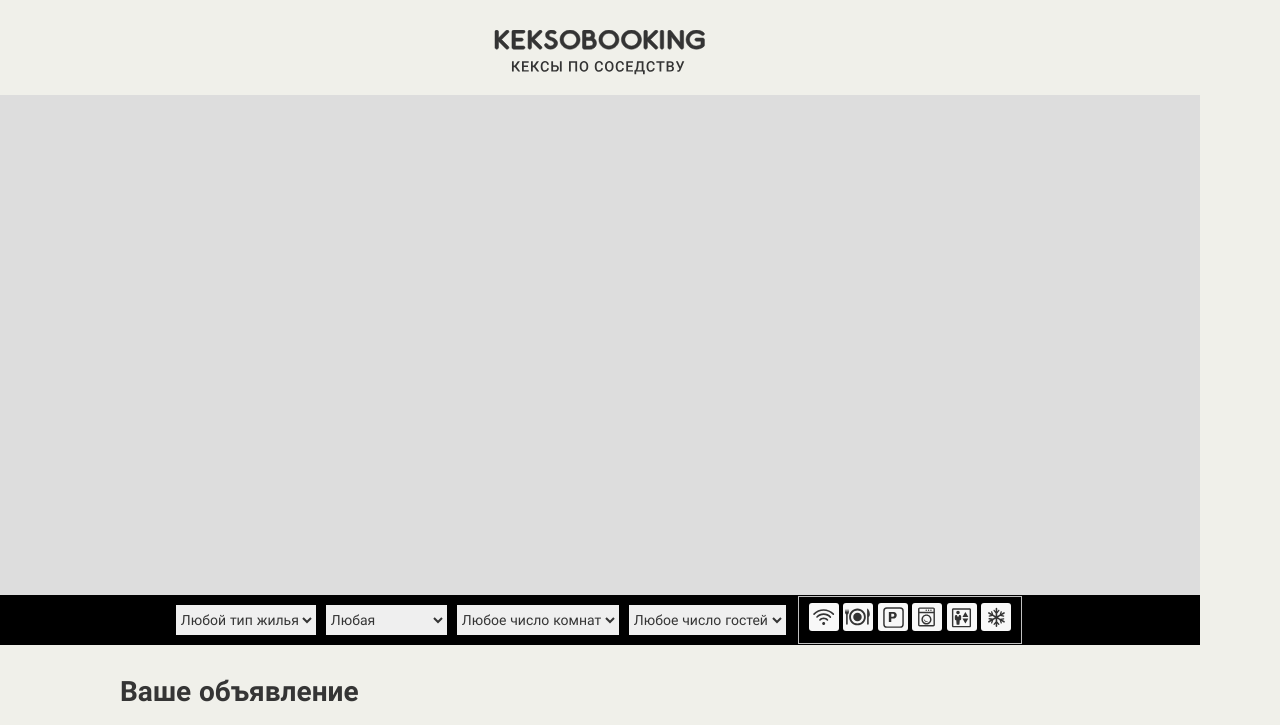
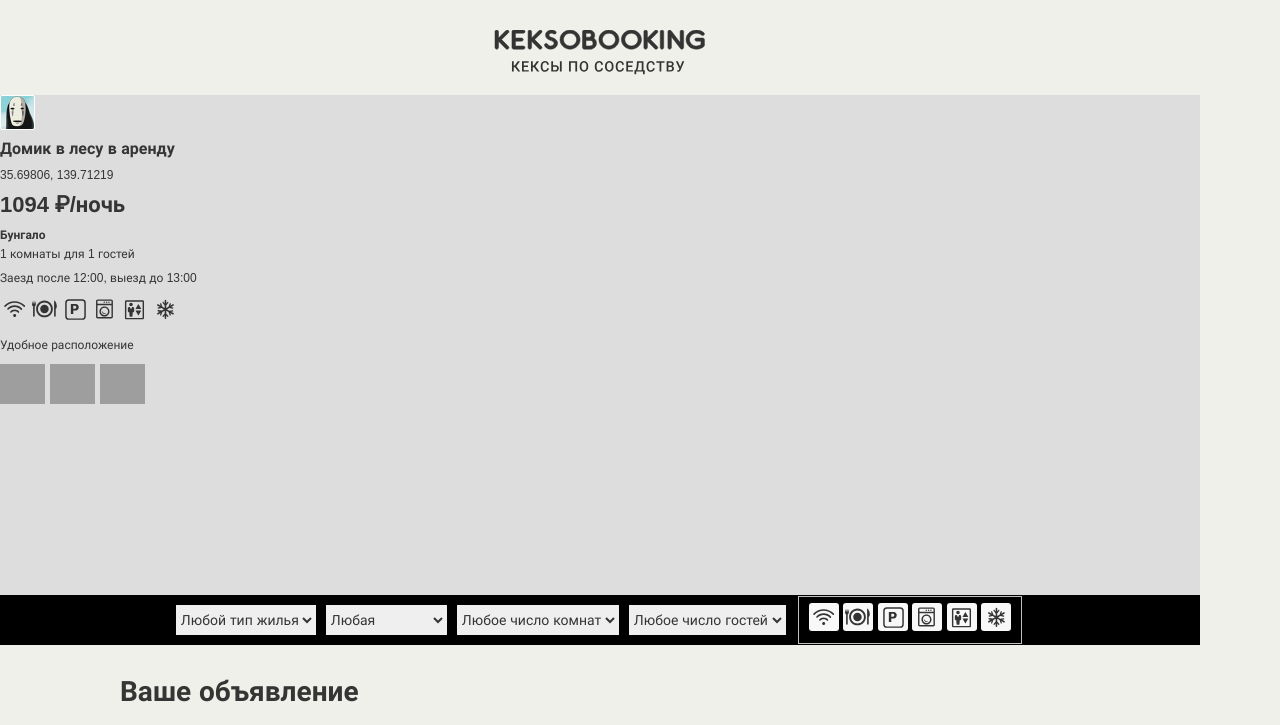
Before and after one commit to AlinaTopalova/1712619-keksobooking-23, a website with bundled scripts: page index.html in a window 1280 px wide. Shown: the top 725 px of the page. Built offline with nearby package versions, Linux system fonts and the light colour scheme; grey boxes are pictures that could not be loaded.

Commit message:
ДЗ Отрисуй меня полностью, генерация похожих объявлений

```diff
--- a/css/style.css
+++ b/css/style.css
@@ -770,9 +770,7 @@ fieldset {
 
 .popup {
   position: relative;
-
   width: 250px;
-
   font-size: 12px;
 }
 
--- a/js/card.js
+++ b/js/card.js
@@ -0,0 +1,100 @@
+import {createAds} from './data.js';
+
+const AD_NUM = 1;
+const cardTemplate = document.querySelector('#card').content.querySelector('.popup');
+const map = document.querySelector('.map__canvas');
+const houseTypeDisplay = {
+  'palace': 'Дворец',
+  'flat': 'Квартира',
+  'house': 'Дом',
+  'bungalow': 'Бунгало',
+  'hotel': 'Отель',
+};
+
+const fillElementAdsData = (adsData, element, text) => {
+  if (!adsData) {
+    return element.classList.add('visually-hidden');
+  }
+  element.textContent = text;
+};
+
+const fillTemplateCard = ({author, offer}) => {
+  const card = cardTemplate.cloneNode(true);
+  const cardTitle = card.querySelector('.popup__title');
+  const cardAddress = card.querySelector('.popup__text--address');
+  const cardPrice = card.querySelector('.popup__text--price');
+  const cardType = card.querySelector('.popup__type');
+  const cardCapacity = card.querySelector('.popup__text--capacity');
+  const cardCheckTime = card.querySelector('.popup__text--time');
+  const cardFeatures = card.querySelector('.popup__features');
+  const cardPhotos = card.querySelector('.popup__photos');
+  const cardAvatar = card.querySelector('.popup__avatar');
+  const cardDescription = card.querySelector('.popup__description');
+
+  fillElementAdsData(offer.title, cardTitle, offer.title);
+  fillElementAdsData(offer.address, cardAddress, offer.address);
+  fillElementAdsData(offer.price, cardPrice, `${offer.price} ₽/ночь`);
+  fillElementAdsData(offer.type, cardType, houseTypeDisplay[offer.type]);
+  fillElementAdsData(offer.description, cardDescription, offer.description);
+
+  if(!author.avatar) {
+    cardAvatar.classList.add('visually-hidden');
+  } else {
+    cardAvatar.src = author.avatar;
+  }
+
+  if (!(offer.rooms) & !(offer.guests)) {
+    cardCapacity.classList.add('visually-hidden');
+  } else {
+    cardCapacity.textContent = `${offer.rooms} комнаты для ${offer.guests} гостей`;
+  }
+
+  if (!(offer.checkin) & !(offer.checkout)) {
+    cardCheckTime.classList.add('visually-hidden');
+  } else {
+    cardCheckTime.textContent = `Заезд после ${offer.checkin}, выезд до ${offer.checkout}`;
+  }
+
+  cardFeatures.innerHTML = '';
+  if(!offer.features) {
+    cardFeatures.classList.add('visually-hidden');
+  } else {
+    offer.features.forEach((feature) => {
+      const featureElement = document.createElement('li');
+      featureElement.classList.add(
+        'popup__feature',
+        `popup__feature--${feature}`,
+      );
+      cardFeatures.appendChild(featureElement);
+    });
+  }
+
+  cardPhotos.innerHTML = '';
+  if(!offer.features) {
+    cardFeatures.classList.add('visually-hidden');
+  } else {
+    offer.photos.forEach((photo) => {
+      const photoElement = document.createElement('img');
+      photoElement.classList.add('popup__photo');
+      photoElement.width = 45;
+      photoElement.height = 40;
+      photoElement.alt = 'Фотография жилья';
+      photoElement.src = photo;
+      cardPhotos.appendChild(photoElement);
+    });
+  }
+
+  return card;
+};
+
+const createCards = (ads) => {
+  const similarAdsFragment = document.createDocumentFragment();
+
+  ads.forEach((card) => {
+    const element = fillTemplateCard(card);
+    similarAdsFragment.appendChild(element);
+  });
+  return map.appendChild(similarAdsFragment);
+};
+
+createCards(createAds(AD_NUM));
--- a/js/data.js
+++ b/js/data.js
@@ -1,4 +1,4 @@
-import{getArrayRandElement, getRandomNumber, getArrayRandLength, getRandomNoninteger} from './utils.js';
+import {getArrayRandElement, getRandomNumber, getArrayRandLength, getRandomNoninteger} from './utils.js';
 
 const LAT_MIN = 35.65000;
 const LAT_MAX = 35.70000;
@@ -64,4 +64,4 @@ const createAds = (adNumber) => {
 };
 
 
-export{createAds};
+export {createAds};
--- a/js/main.js
+++ b/js/main.js
@@ -1,5 +1 @@
-import{createAds} from './data.js';
-
-const AD_COUNT = 8;
-
-createAds(AD_COUNT);
+import './card.js';
--- a/js/utils.js
+++ b/js/utils.js
@@ -1,5 +1,7 @@
-const getArrayRandElement = (arr) =>
-  Math.floor(Math.random() * arr.length);
+const getArrayRandElement = (arr) => {
+  const rand = Math.floor(Math.random() * arr.length);
+  return arr[rand];
+};
 
 
 const getRandomNumber = (min, max) => {
```
